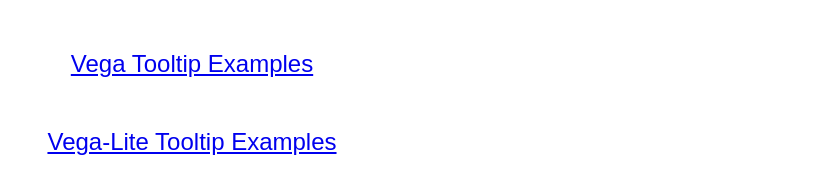
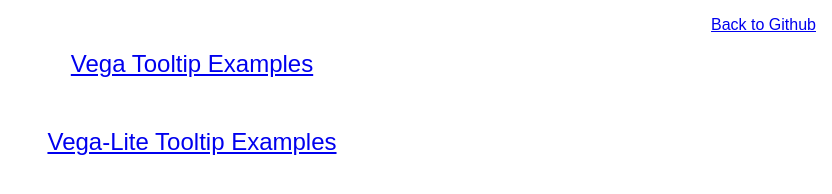
Before and after one commit to vega/vega-tooltip, a website: page index.html in a window 1280 px wide. Shown: the whole page, without its empty margins (448-1280 px from the left). Drawn offline with Linux system fonts and the light colour scheme.

Commit message:
Link back to gh

```diff
--- a/index.html
+++ b/index.html
@@ -5,12 +5,12 @@
   <title>Tooltip Examples</title>
   <meta charset="utf-8">
   <link rel="stylesheet" type="text/css" href="examples.css">
-
 </head>
 
 <body class="center">
   <a href="vega-examples.html" class="large">Vega Tooltip Examples</a>
   <a href="vega-lite-examples.html" class="large">Vega-Lite Tooltip Examples</a>
+  <a id="github-link" href="https://github.com/vega/vega-tooltip/">Back to Github</a>
 </body>
 
 </html>
```
